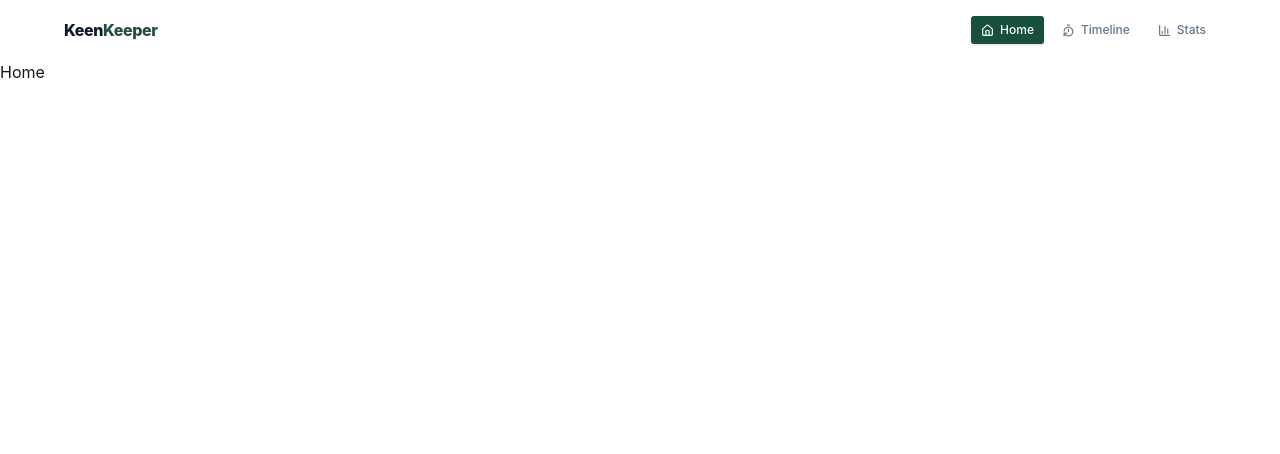
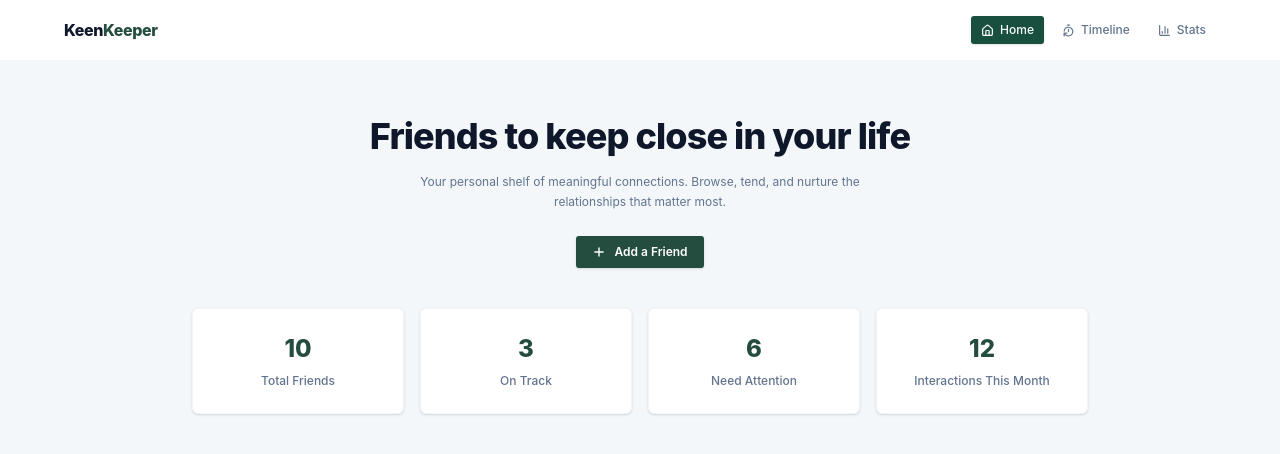
Before and after one commit to tawsifulMostafa/assignment_no_007, a React (Vite) app: page / in a window 1280 px wide. Shown: the top 454 px of the page. Built offline with nearby package versions, Linux system fonts and the light colour scheme.

Commit message:
Add home banner summary section

```diff
--- a/src/pages/Home/Home.jsx
+++ b/src/pages/Home/Home.jsx
@@ -1,8 +1,56 @@
 import React from 'react';
+import { Plus } from 'lucide-react';
 
 const Home = () => {
+    const summaryCards = [
+        {
+            value: '10',
+            label: 'Total Friends',
+        },
+        {
+            value: '3',
+            label: 'On Track',
+        },
+        {
+            value: '6',
+            label: 'Need Attention',
+        },
+        {
+            value: '12',
+            label: 'Interactions This Month',
+        },
+    ];
+
     return (
-        <p>Home</p>
+        <main className="min-h-screen bg-[#f4f7f9] px-6 py-14">
+            <section className="mx-auto max-w-5xl text-center">
+                <h1 className="text-3xl font-extrabold tracking-tight text-slate-900 sm:text-4xl">
+                    Friends to keep close in your life
+                </h1>
+
+                <p className="mx-auto mt-4 max-w-md text-xs leading-5 text-slate-500">
+                    Your personal shelf of meaningful connections. Browse, tend, and nurture the
+                    relationships that matter most.
+                </p>
+
+                <button className="mt-6 inline-flex items-center gap-2 rounded-[3px] bg-[#244D3F] px-4 py-2 text-xs font-semibold text-white shadow-sm transition-colors hover:bg-[#1d3f34]">
+                    <Plus size={14} strokeWidth={2.4} />
+                    <span>Add a Friend</span>
+                </button>
+
+                <div className="mx-auto mt-10 grid max-w-4xl gap-4 sm:grid-cols-2 lg:grid-cols-4">
+                    {summaryCards.map((card) => (
+                        <div
+                            key={card.label}
+                            className="rounded-md border border-slate-100 bg-white px-6 py-6 shadow-sm"
+                        >
+                            <p className="text-2xl font-extrabold text-[#244D3F]">{card.value}</p>
+                            <p className="mt-2 text-xs font-medium text-slate-500">{card.label}</p>
+                        </div>
+                    ))}
+                </div>
+            </section>
+        </main>
     );
 };
 
```
